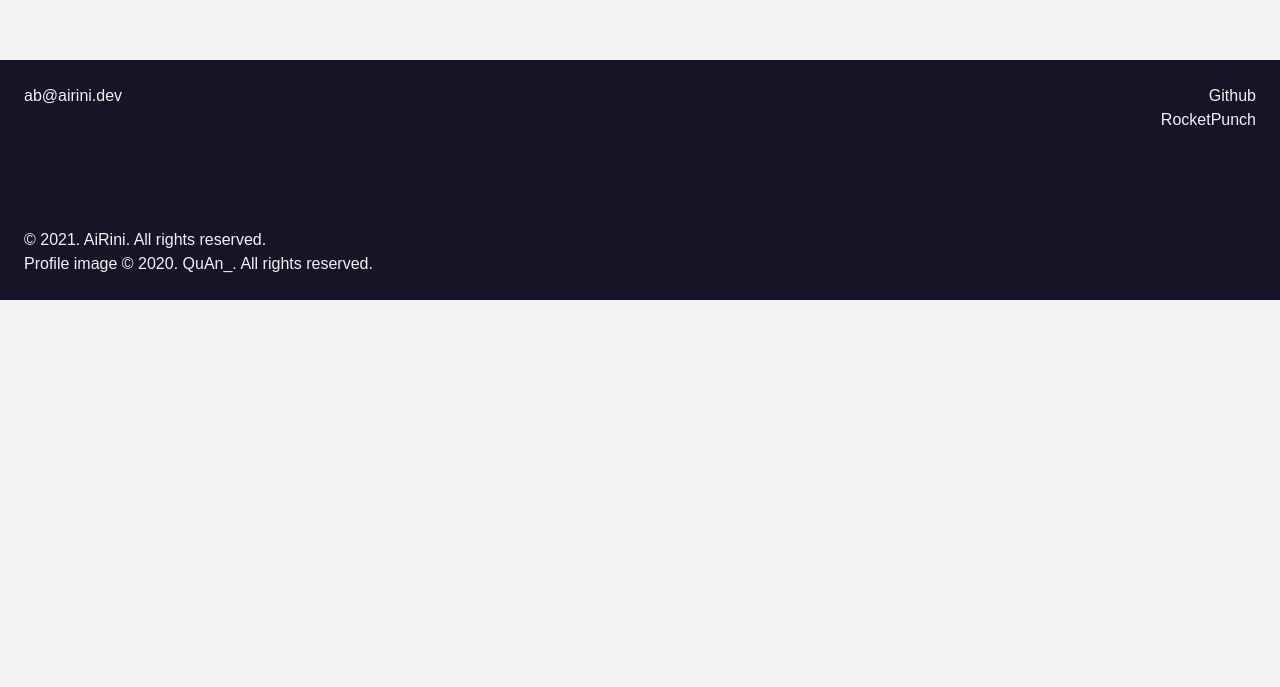
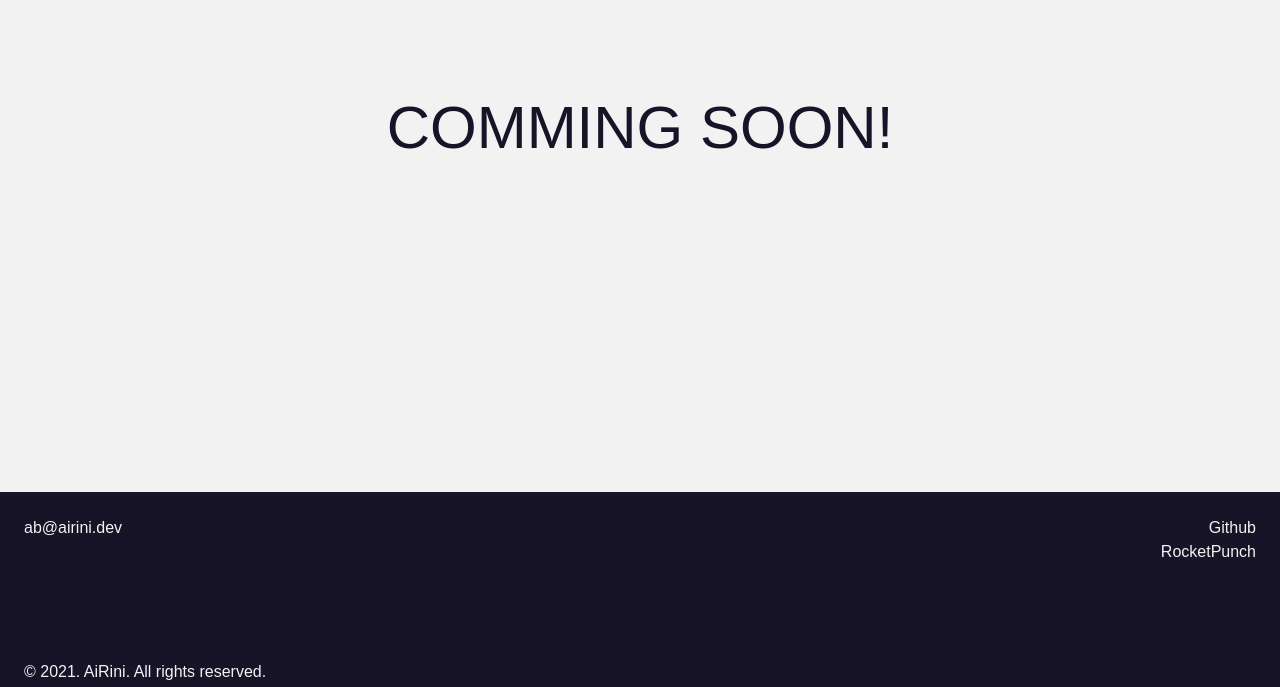
Before and after one commit to arnix3/AiRini, a Next.js app: page / in a window 1280 px wide. Shown: the part 740-1427 px from the top of the page. Before the commit the page ends 1040 px from the top, so only its background shows below. Built offline with nearby package versions, Linux system fonts and the light colour scheme; a web font is replaced by a local one.

Commit message:
feat: comming soon 추가

```diff
--- a/pages/index.tsx
+++ b/pages/index.tsx
@@ -57,6 +57,11 @@ function Home() {
               </Grid>
             </Grid>
           </Grid>
+          <Grid xs={12} item height={'50vh'}>
+            <Typography variant={'h2'} lang={'en'} align={'center'}>
+              COMMING SOON!
+            </Typography>
+          </Grid>
         </Grid>
       </Container>
     </Layout>
```
